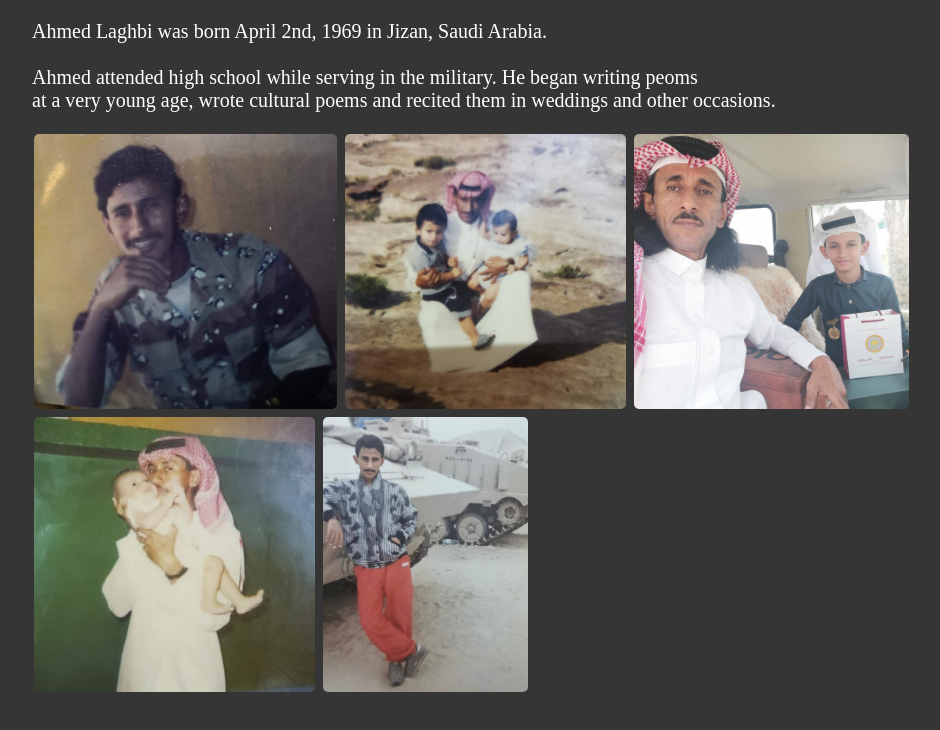
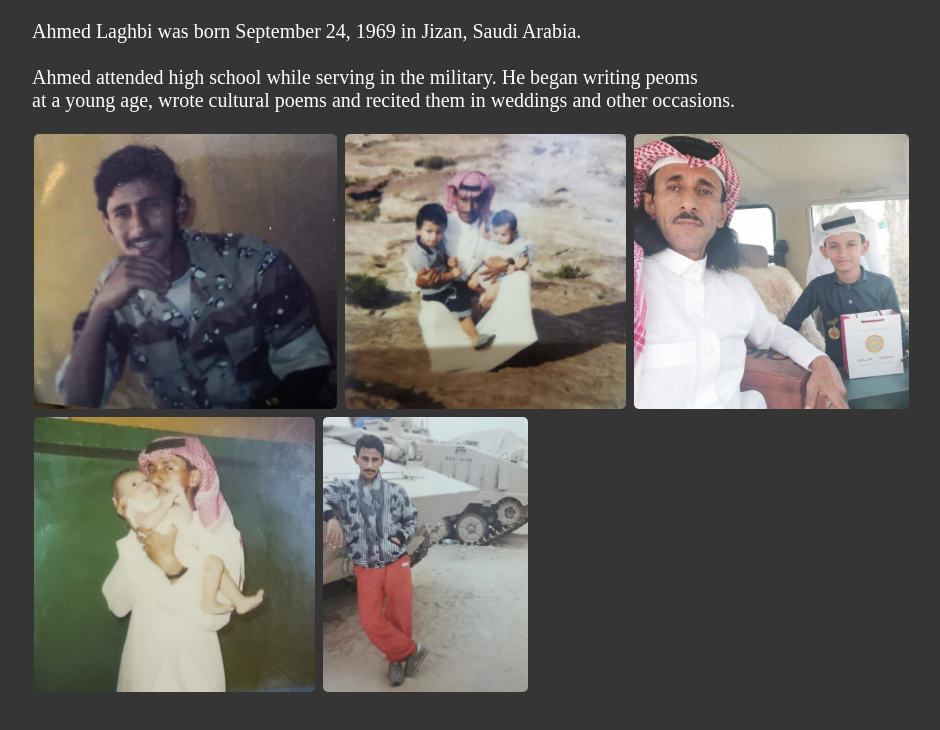
Before and after one commit to ultraprince4/Dad-Website, a plain HTML site: page realabout.html in a window 1280 px wide. Shown: the whole page, without its empty margins (40-980 px from the left). Drawn offline with Linux system fonts and the light colour scheme.

Commit message:
Update realabout.html

```diff
--- a/realabout.html
+++ b/realabout.html
@@ -11,12 +11,12 @@
 
     <div>
     <p>
-            Ahmed Laghbi was born April 2nd, 1969 in Jizan, Saudi Arabia.
+            Ahmed Laghbi was born September 24, 1969 in Jizan, Saudi Arabia.
         <br>
         </br>
             Ahmed attended high school while serving in the military. He began writing peoms
         </br>
-            at a very young age, wrote cultural poems and recited them in weddings and other occasions.
+            at a young age, wrote cultural poems and recited them in weddings and other occasions.
     </p>
     </div>
     <div class="AhmedsPhotos">
```
